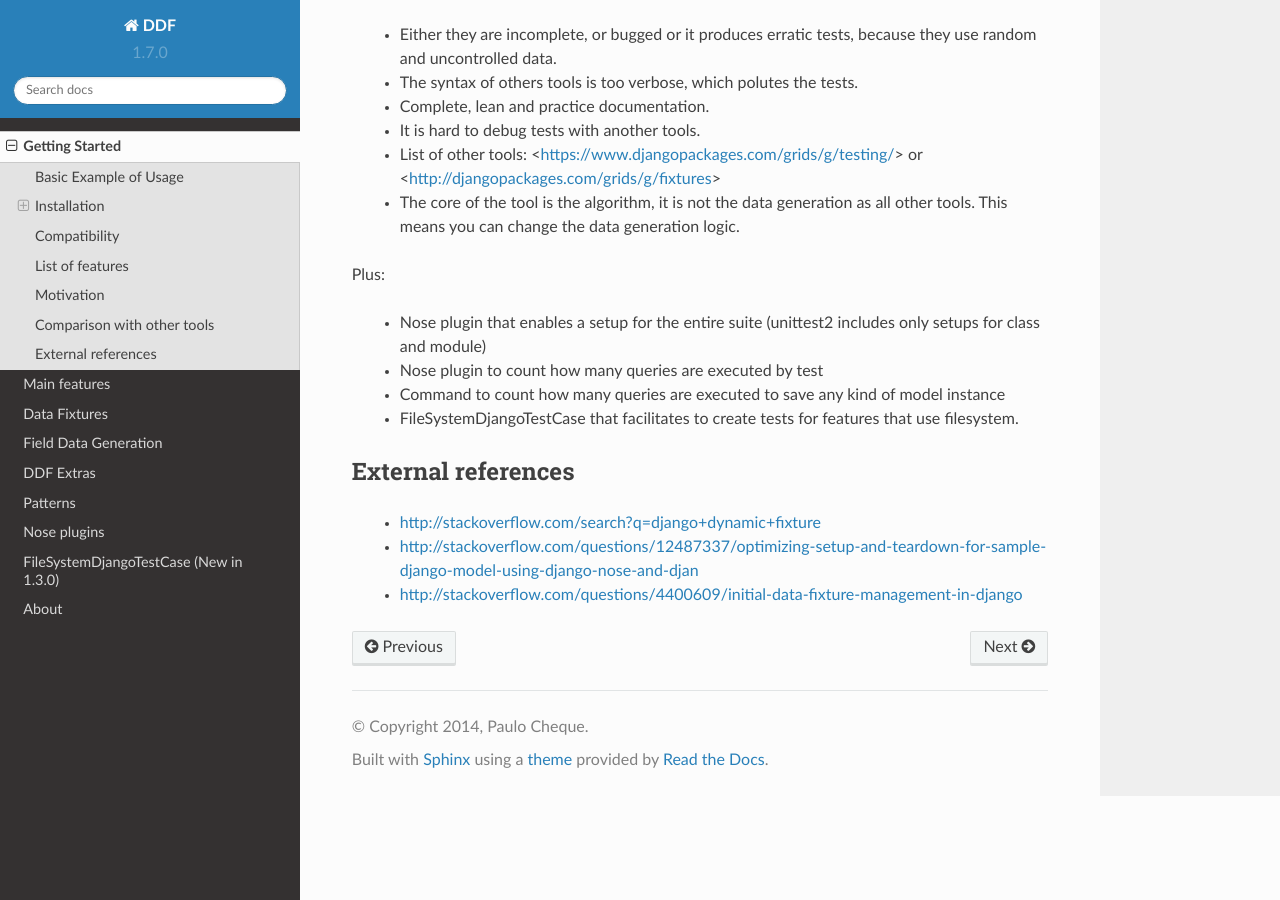
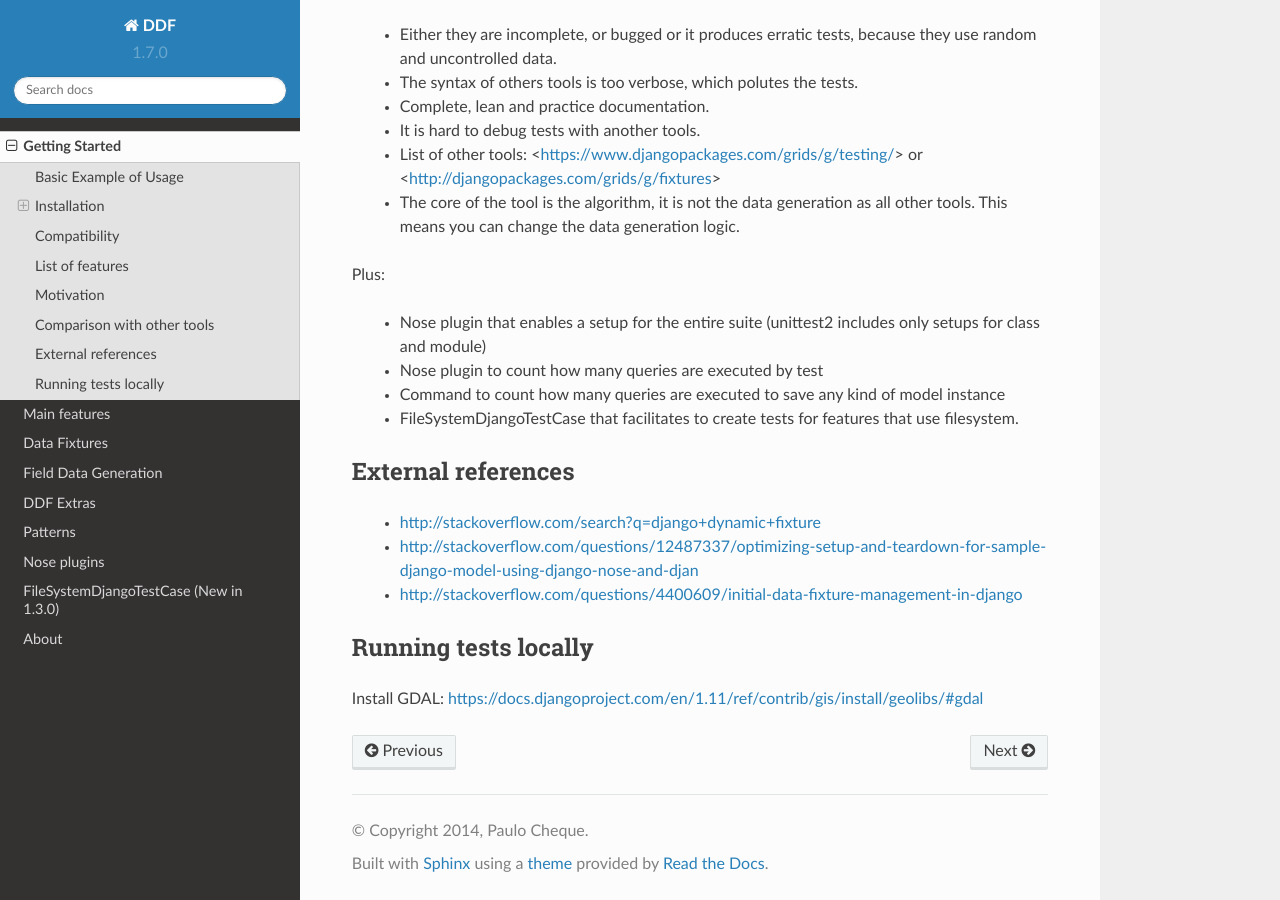
Before and after one commit to paulocheque/django-dynamic-fixture, a Sphinx documentation site: the page built from docs/source/overview.rst, in a window 1280 px wide and 900 px high, scrolled down 2348 px. Built offline with Sphinx 7.4.7 and the Read the Docs theme 2.0.0, drawn with Linux system fonts in a browser that asks for light colours.

Commit message:
[doc] Django 2.0 GDAL instructions

```diff
--- a/docs/source/overview.rst
+++ b/docs/source/overview.rst
@@ -131,3 +131,9 @@ External references
   * http://stackoverflow.com/search?q=django+dynamic+fixture
   * http://stackoverflow.com/questions/12487337/optimizing-setup-and-teardown-for-sample-django-model-using-django-nose-and-djan
   * http://stackoverflow.com/questions/4400609/initial-data-fixture-management-in-django
+
+
+Running tests locally
+===============================================================================
+
+Install GDAL: https://docs.djangoproject.com/en/1.11/ref/contrib/gis/install/geolibs/#gdal
```
